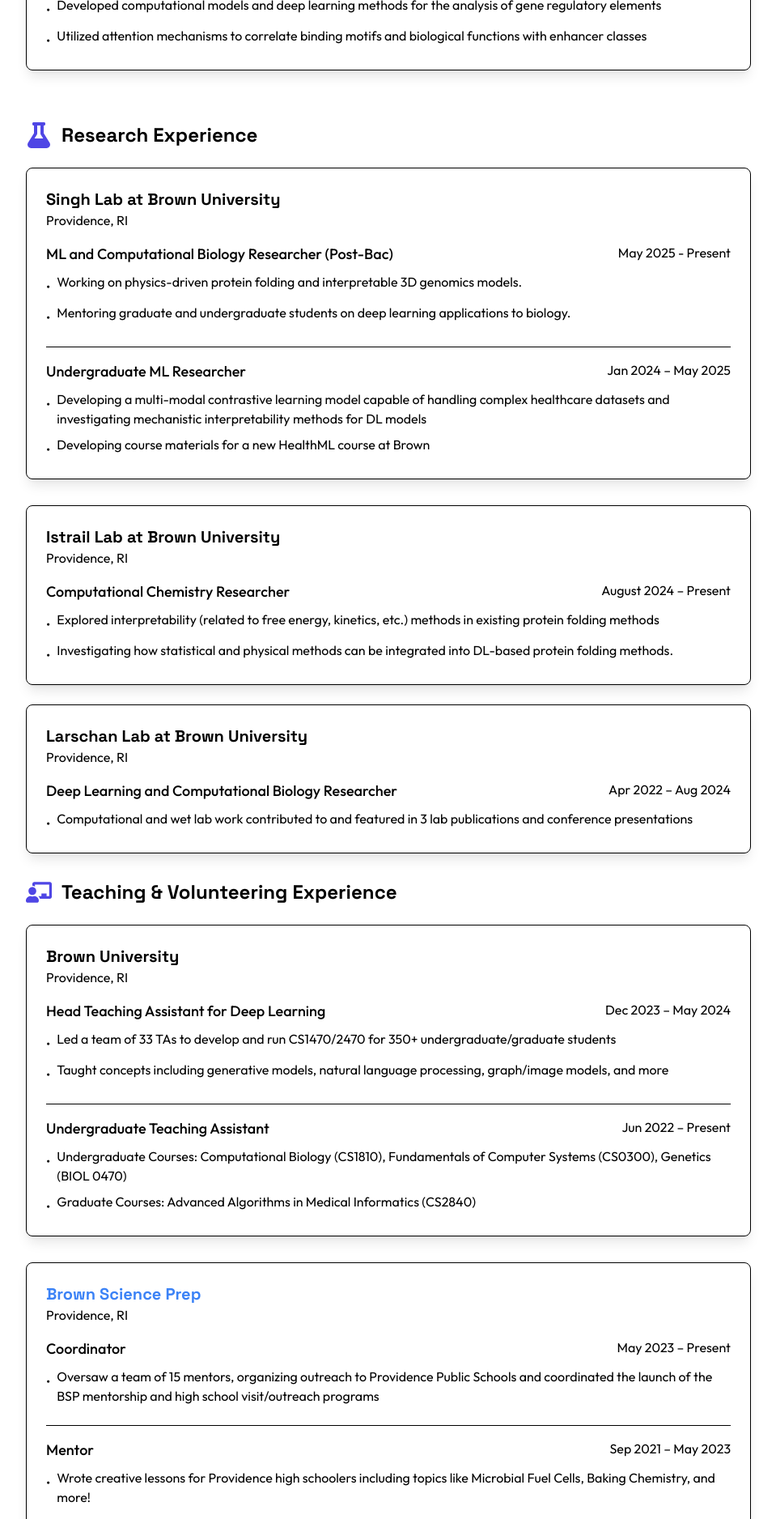
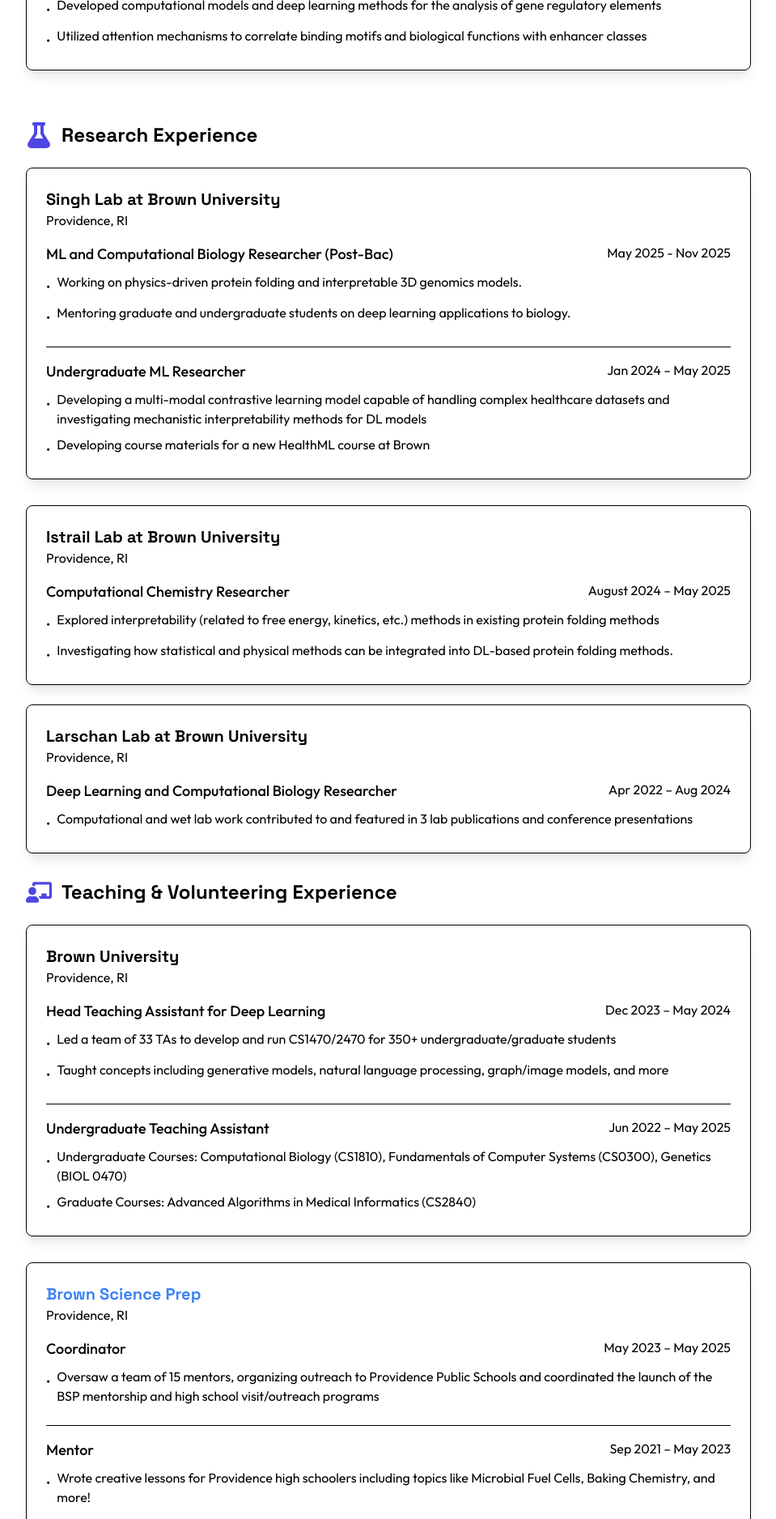
Before and after one commit to pmahable/pmahable.github.io, a Next.js app: page /experience in a window 1280 px wide. Shown: the part 853-2729 px from the top of the page at 81% size, without its empty margins (160-1119 px from the left). Built offline with nearby package versions, Linux system fonts and the light colour scheme.

Commit message:
Timeline Updates

```diff
--- a/app/components/Experience.tsx
+++ b/app/components/Experience.tsx
@@ -70,7 +70,7 @@
     positions: [
       {
         role: 'ML and Computational Biology Researcher (Post-Bac)',
-        date: 'May 2025 - Present',
+        date: 'May 2025 - Nov 2025',
         points: [
           'Working on physics-driven protein folding and interpretable 3D genomics models.',
           'Mentoring graduate and undergraduate students on deep learning applications to biology.'
@@ -93,7 +93,7 @@
     positions: [
       {
         role: 'Computational Chemistry Researcher',
-        date: 'August 2024 – Present',
+        date: 'August 2024 – May 2025',
         points: [
           'Explored interpretability (related to free energy, kinetics, etc.) methods in existing protein folding methods',
           'Investigating how statistical and physical methods can be integrated into DL-based protein folding methods.'
@@ -130,7 +130,7 @@
       },
       {
         role: 'Undergraduate Teaching Assistant',
-        date: 'Jun 2022 – Present',
+        date: 'Jun 2022 – May 2025',
         points: [
           'Undergraduate Courses: Computational Biology (CS1810), Fundamentals of Computer Systems (CS0300), Genetics (BIOL 0470)',
           'Graduate Courses: Advanced Algorithms in Medical Informatics (CS2840)',        ]
@@ -153,7 +153,7 @@
     positions: [
       {
         role: 'Coordinator',
-        date: 'May 2023 – Present',
+        date: 'May 2023 – May 2025',
         points: [
           'Oversaw a team of 15 mentors, organizing outreach to Providence Public Schools and coordinated the launch of the BSP mentorship and high school visit/outreach programs'
         ]
--- a/app/page.tsx
+++ b/app/page.tsx
@@ -117,7 +117,7 @@
             />
             <InfoTile
               title="About Me"
-              description="I am a current senior at Brown University! I love baking, swimming, and teaching in my free time. Click here for my contact info!"
+              description="I am currently on the ML team at Nabla Bio working on generative models for de novo antibody design! I love baking, swimming, and teaching in my free time. Click here for my contact info!"
               link="/about"
               bgColor="bg-indigo-600/20"
             />
```
